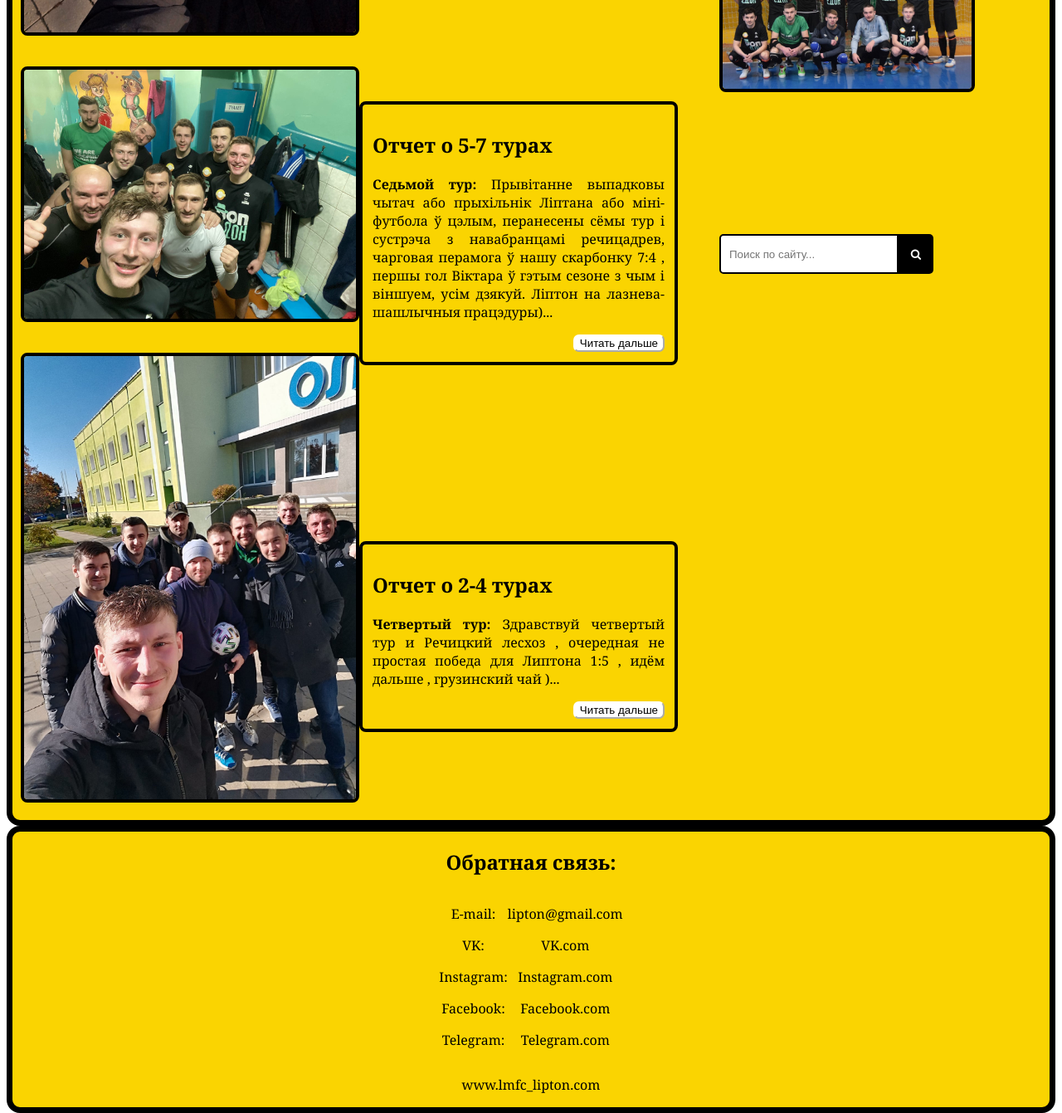
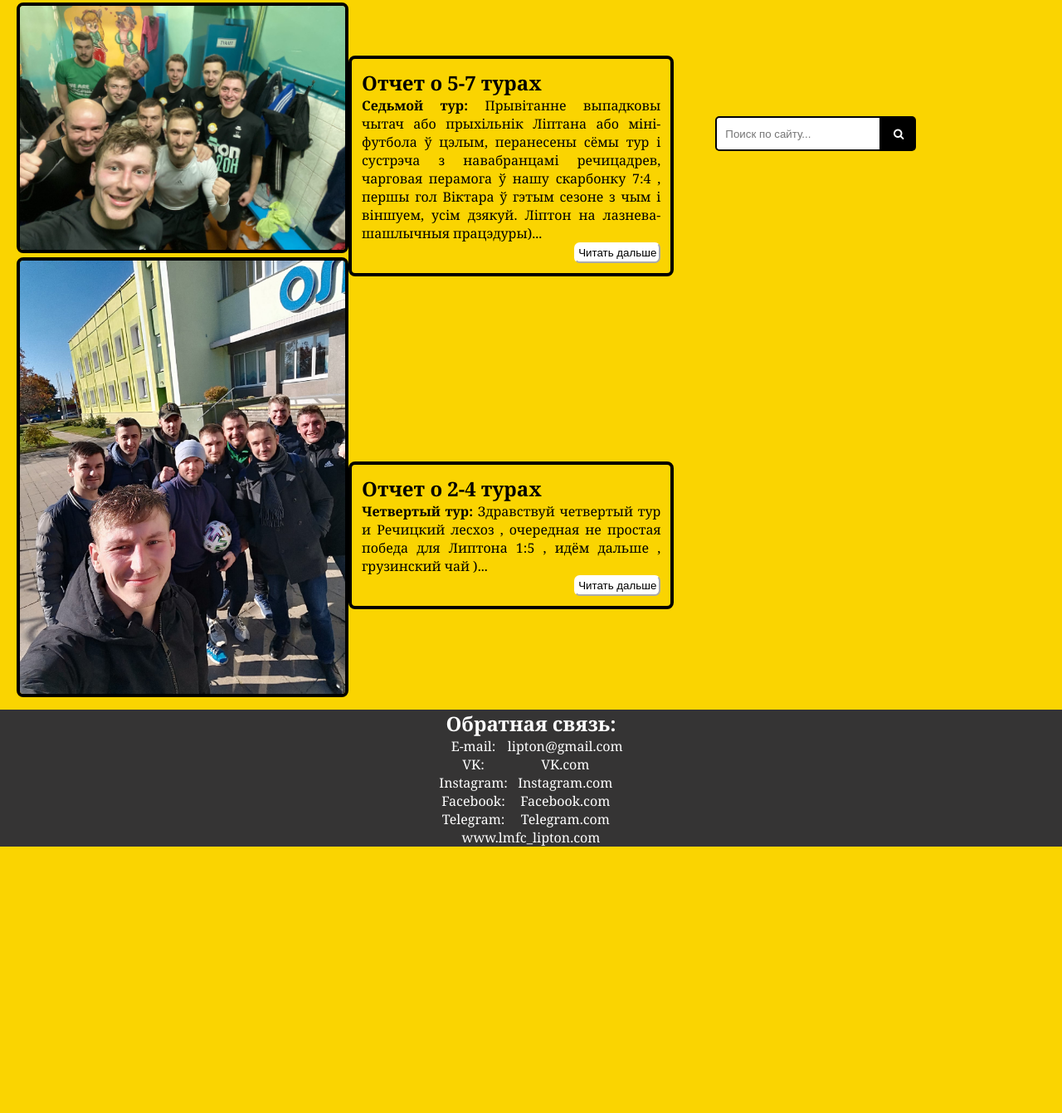
Before and after one commit to Yahor-Zialeny/Landing-page, a plain HTML site: page index.html in a window 1280 px wide. Shown: the part 670-2011 px from the top of the page at 83% size. After the commit the page ends 1690 px from the top, so only its background shows below. Drawn offline with Linux system fonts and the light colour scheme.

Commit message:
Update style.css

```diff
--- a/style.css
+++ b/style.css
@@ -1,6 +1,12 @@
+*{
+    margin: 0;
+    padding: 0;
+    box-sizing: border-box;
+    }
 body{
     font-family:Georgia, 'Times New Roman', Times, serif;
     text-align: justify;
+    background: #FAD401;
 }
 .container{
     display: inline-grid;
@@ -25,15 +31,13 @@ body{
     margin-top: 20px;
 }
 .header{
-    background: #FAD401;
     background-size: 1600px;
     height: 127px;
-    border: solid;
-    border-width: 7px;
-    border-radius: 1em;
+    background: rgb(53, 52, 52);
 }
 .navhref:hover{
-    color: black;
+    text-decoration: underline;
+    text-decoration-color: white;
 }
 .nav-item:hover > .subnav{
     display: block;
@@ -47,7 +51,7 @@ body{
     display: none;
     position: absolute;
     z-index: 1;
-    margin-left: 15px;
+    margin-left: 55px;
 }
 .subnav-link{
     display: block;
@@ -70,10 +74,7 @@ body{
 .main{
     display: grid;
     grid-template-columns: 1.5fr 1.5fr 1.75fr;
-    border: solid;
-    border-width: 7px;
-    border-radius: 1em;
-    background:#FAD401;
+    padding: 10px;
 }
 .column2{
     display: flex;
@@ -108,6 +109,7 @@ body{
     text-decoration-line: underline;
 }
 #button1, #button2, #button3{
+    padding: 3px;
     float: right;
     border-radius: 0.5em;
     background-color: white;
@@ -130,7 +132,7 @@ body{
 .search button{
     position: absolute;
     width: 42px;
-    height: 48px;
+    height: 42px;
     border: none;
     background: white;
     border-radius: 0 5px 5px 0;
@@ -139,20 +141,11 @@ body{
     background-color: black;
 }
 .footer{
-    background:#FAD401;
-    border-radius: 1em;
-    border: solid;
+    background:rgb(53, 52, 52) ;
     text-align: center;
-    border-color: black;
-    border-width: 7px;
+    color: white;
 }
 .connect{
     display: grid;
     grid-template-columns: 11fr 1fr 1fr 11fr;
 }
-@media screen and (min-width: 320px) and (max-width: 480px){
-    .container{
-        display: inline-grid;
-        grid-template-columns: 1fr 2fr 4fr;
-    }
-}
```
